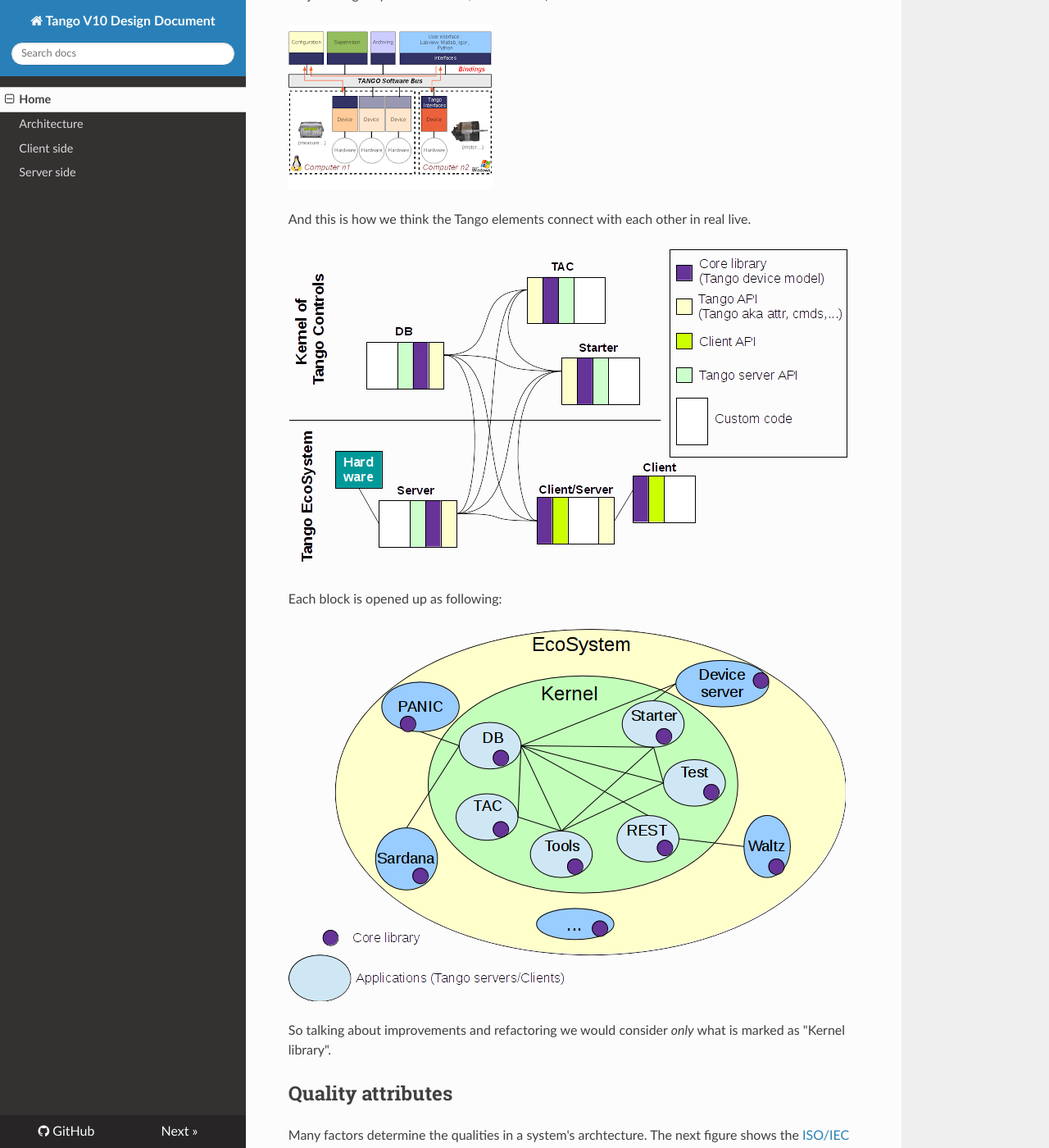
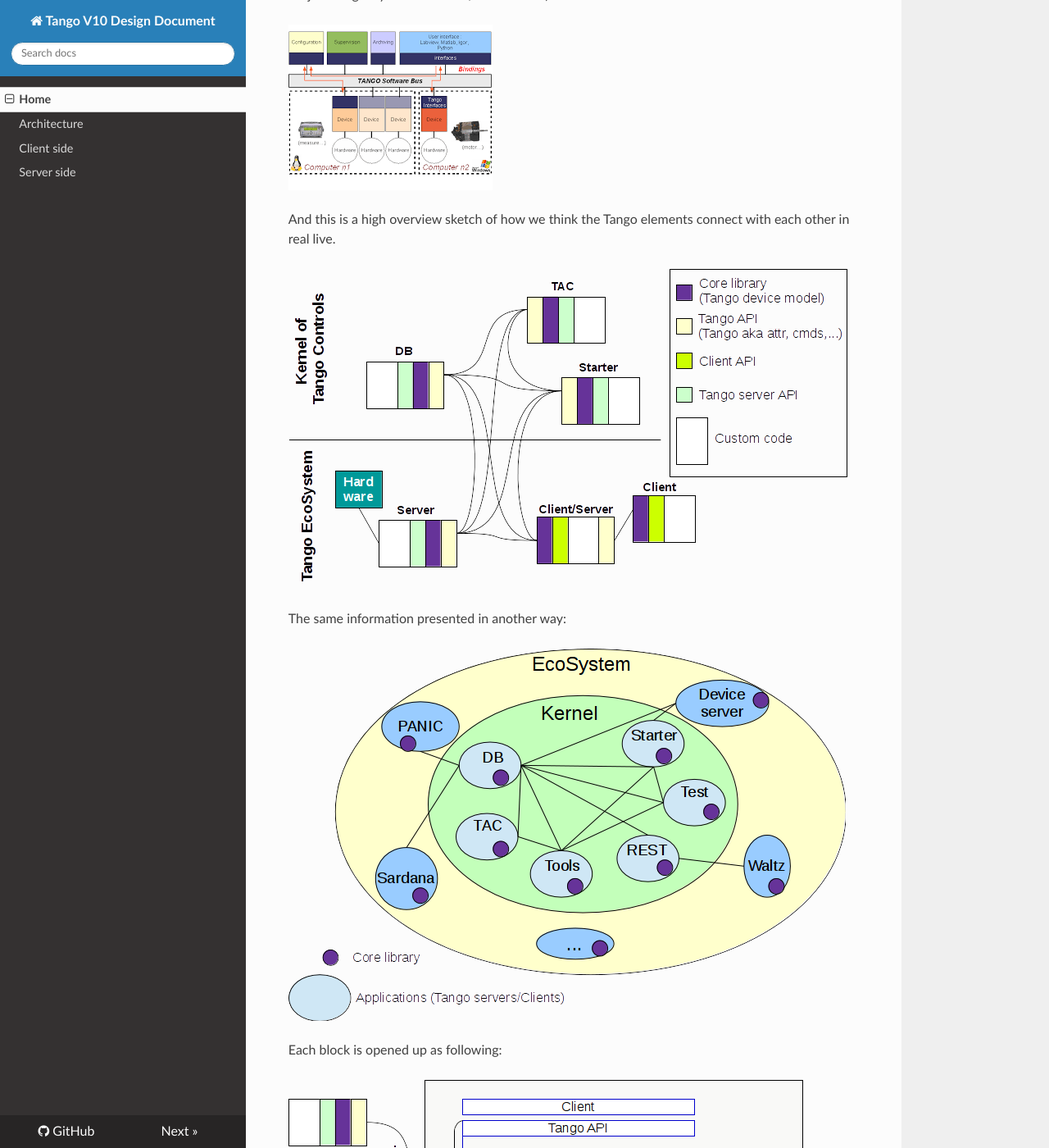
Before and after one commit to Ingvord/tango-v10-design-doc, an MkDocs documentation site: the page built from docs/index.md, in a window 1280 px wide and 1400 px high, scrolled down 1266 px. Shown: the whole window at 82% size. Built offline with MkDocs 1.6.1, drawn with Linux system fonts in a browser that asks for light colours; nearby versions of some CDN libraries; old or Windows-style settings are respelled for this version of MkDocs; some of the changed text lies outside the part shown.

Commit message:
Update index.md

```diff
--- a/docs/index.md
+++ b/docs/index.md
@@ -44,15 +44,19 @@ If we look on the concepts of Tango we would draw in the head the following sche
 
 ![](images/Tango_schema_by_others.png)
 
-And this is how we think the Tango elements connect with each other in real live.
+And this is a high overview sketch of how we think the Tango elements connect with each other in real live.
 
 ![](images/Tango_schema_1.png)
 
-Each block is opened up as following:
+The same information presented in another way:
 
 ![](images/Tango_schema_2.png)
 
-So talking about improvements and refactoring we would consider _only_ what is marked as "Kernel library".
+Each block is opened up as following:
+
+![](images/Tango_schema_3.png)
+
+So talking about improvements and refactoring we would consider _only_ what is marked as "Core library".
 
 
 ## Quality attributes
```
